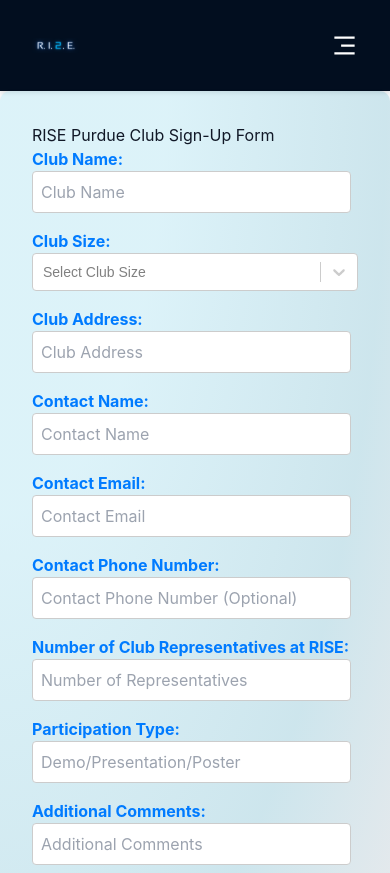
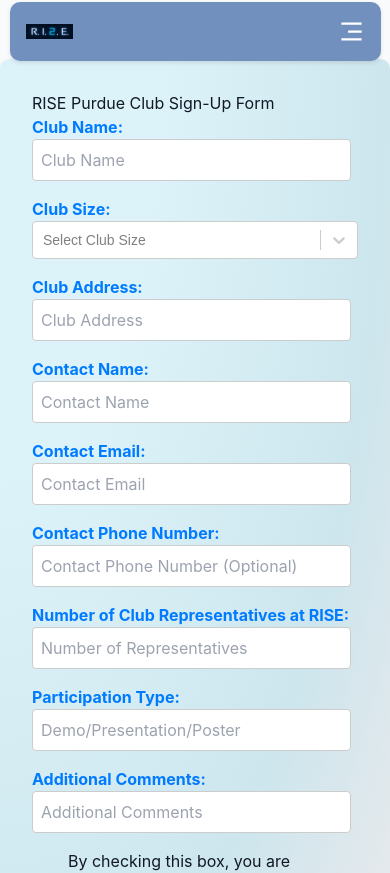
Before and after one commit to purdue-arc/FormDataApp, a React (Create React App) app: page /club in a window 390 px wide. Shown: the top 873 px of the page. Built offline with nearby package versions, Linux system fonts and the light colour scheme.

Commit message:
Update NavBar color and size

```diff
--- a/src/Nav.css
+++ b/src/Nav.css
@@ -1,9 +1,15 @@
 .gpt3__navbar {
     display: flex;
     align-items: center;
-    background: rgb(2, 14, 31);
-    padding: 2rem;
+    background: rgb(113, 144, 189);
+    padding: 1rem;
     box-shadow: 0 2px 4px rgba(0, 0, 0, 0.1);
+    border-radius: 10px;
+    position: sticky;
+    top: 2px;
+    left: 2.5vw;
+    z-index: 999;
+    width: 95vw;
 }
 .gpt3__navbar-links {
     flex: 1;
@@ -107,13 +113,13 @@
 
 @media screen and (max-width: 700px) {
     .gpt3__navbar {
-        padding: 2rem 4rem;
+        padding: 1rem 2rem;
     }
 }
 
 @media screen and (max-width: 550px) {
     .gpt3__navbar {
-        padding: 2rem;
+        padding: 1rem;
     }
     .gpt3__navbar-sign {
         display: none;
```
